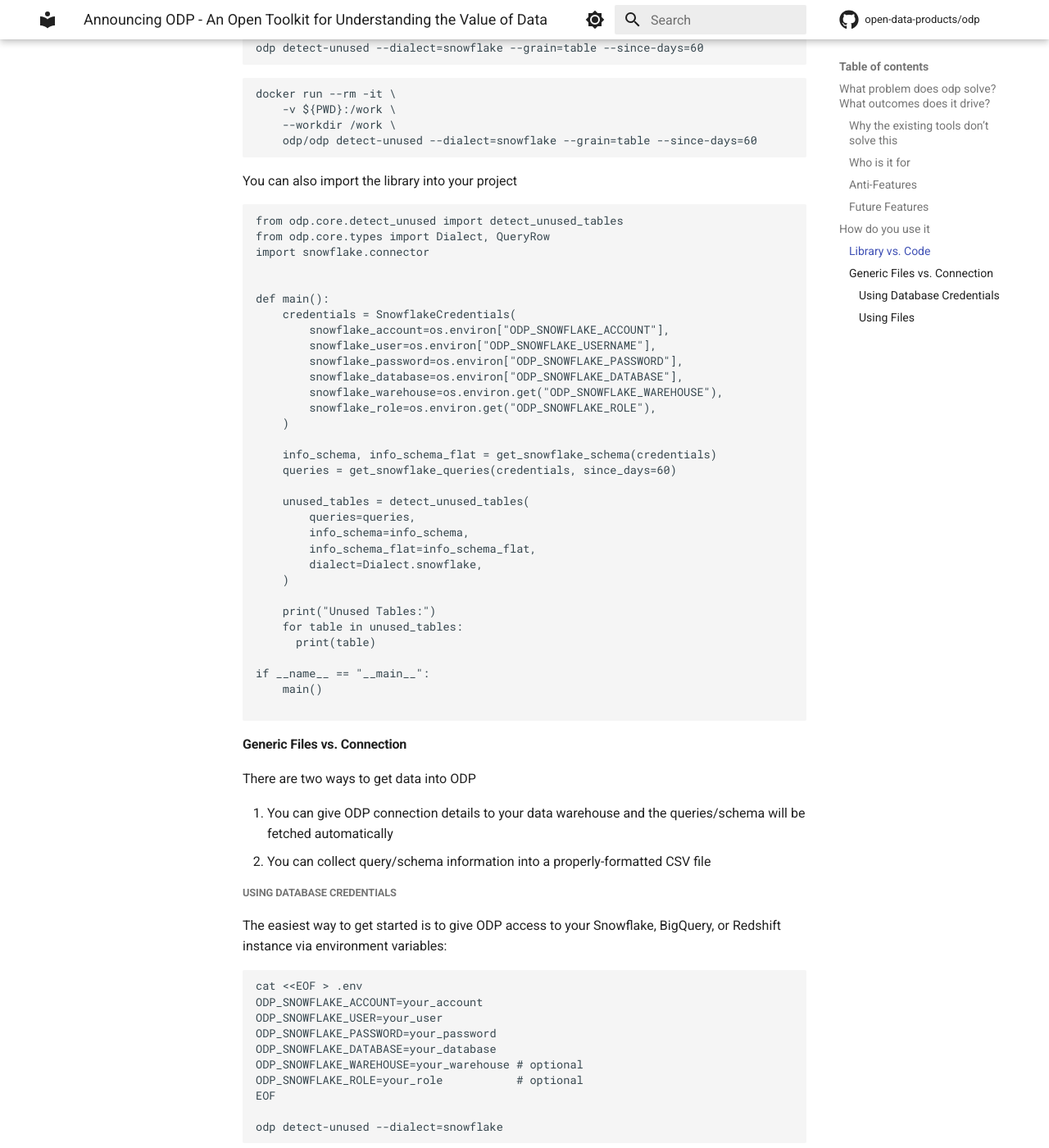
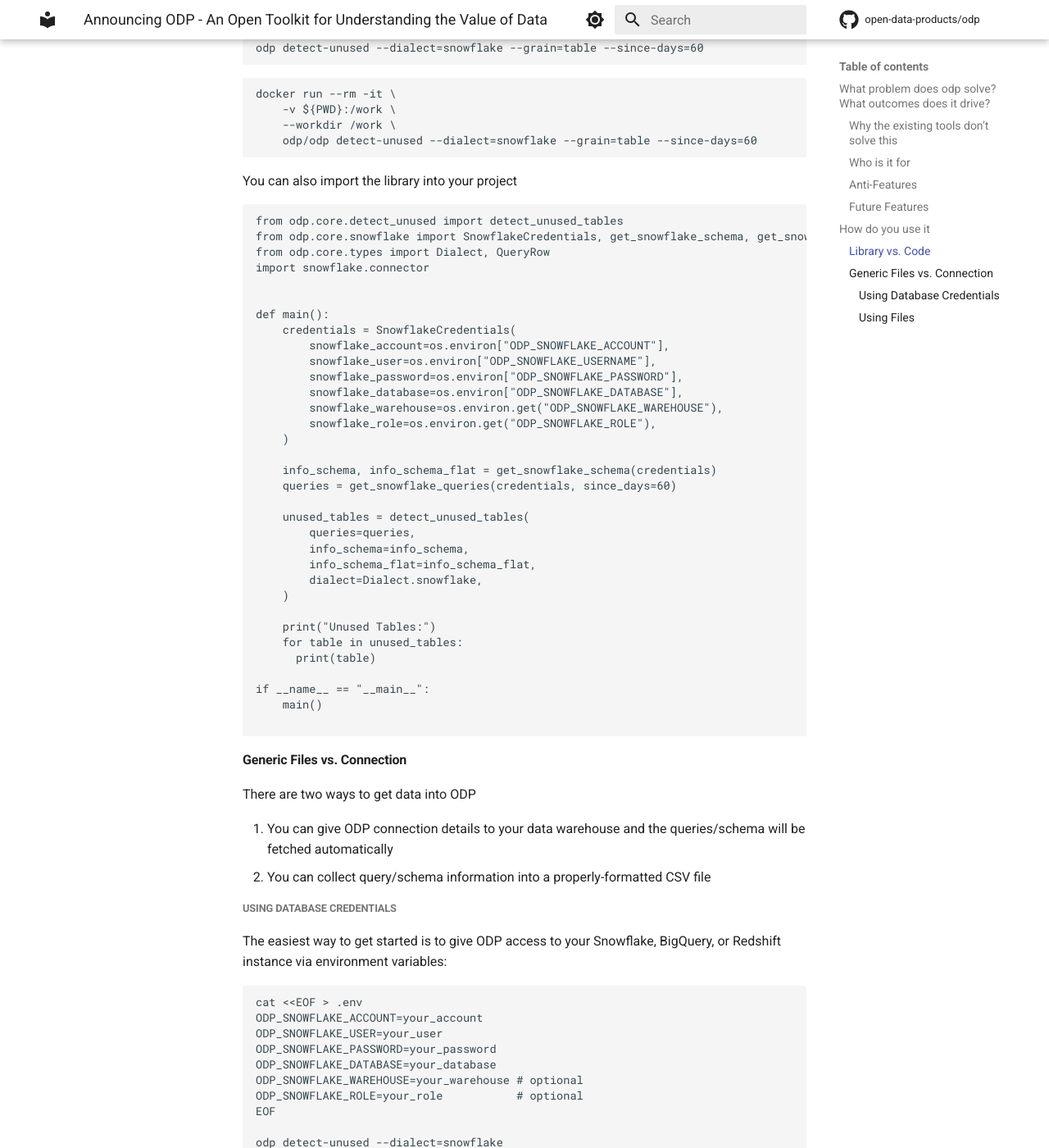
Before and after one commit to open-data-products/odp, an MkDocs documentation site: the page built from docs/announcement.md, in a window 1280 px wide and 1400 px high, scrolled down 2766 px. Shown: the whole window at 82% size. Built offline with MkDocs 1.6.1 and Material for MkDocs 9.7.7, drawn with Linux system fonts in a browser that asks for light colours; comment, search, counter and statistics services are not loaded.

Commit message:
Update announcement.md

````diff
--- a/docs/announcement.md
+++ b/docs/announcement.md
@@ -96,6 +96,7 @@
 
 ```python
 from odp.core.detect_unused import detect_unused_tables
+from odp.core.snowflake import SnowflakeCredentials, get_snowflake_schema, get_snowflake_queries
 from odp.core.types import Dialect, QueryRow
 import snowflake.connector
 
````
